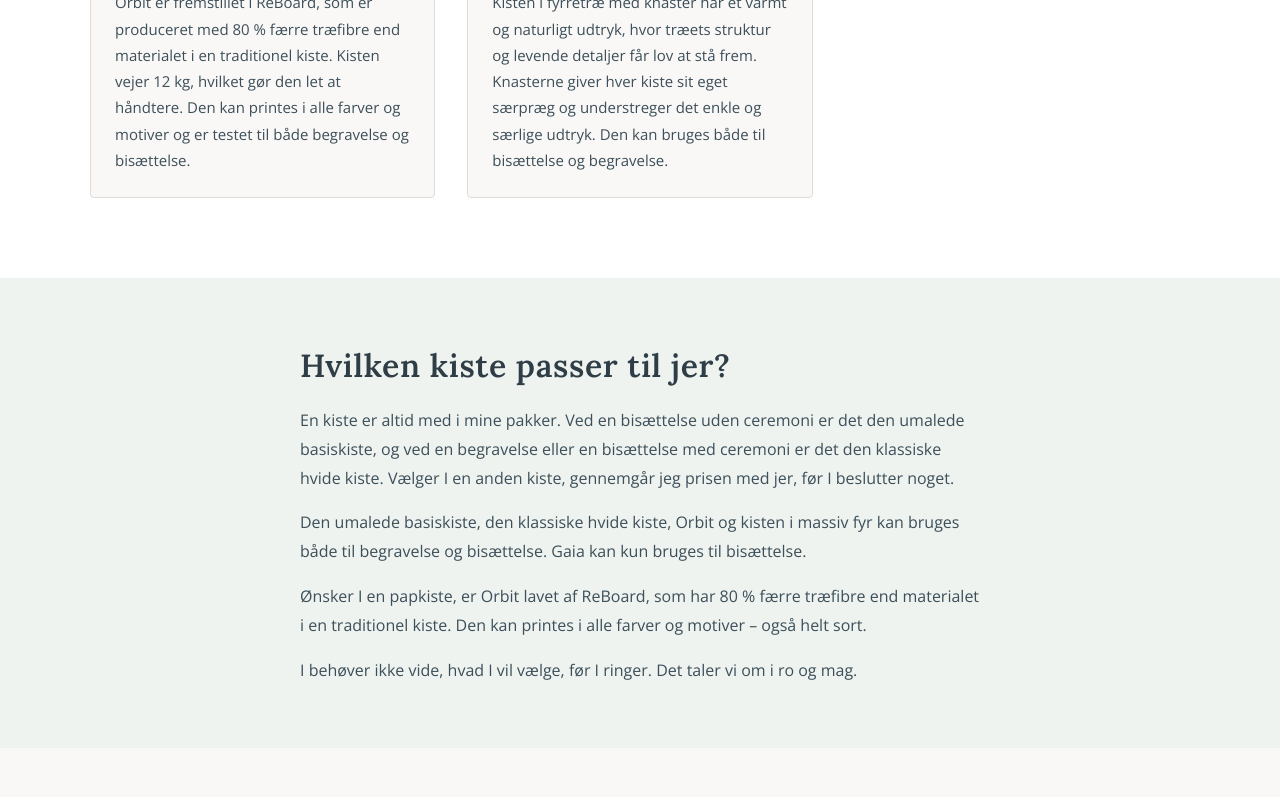
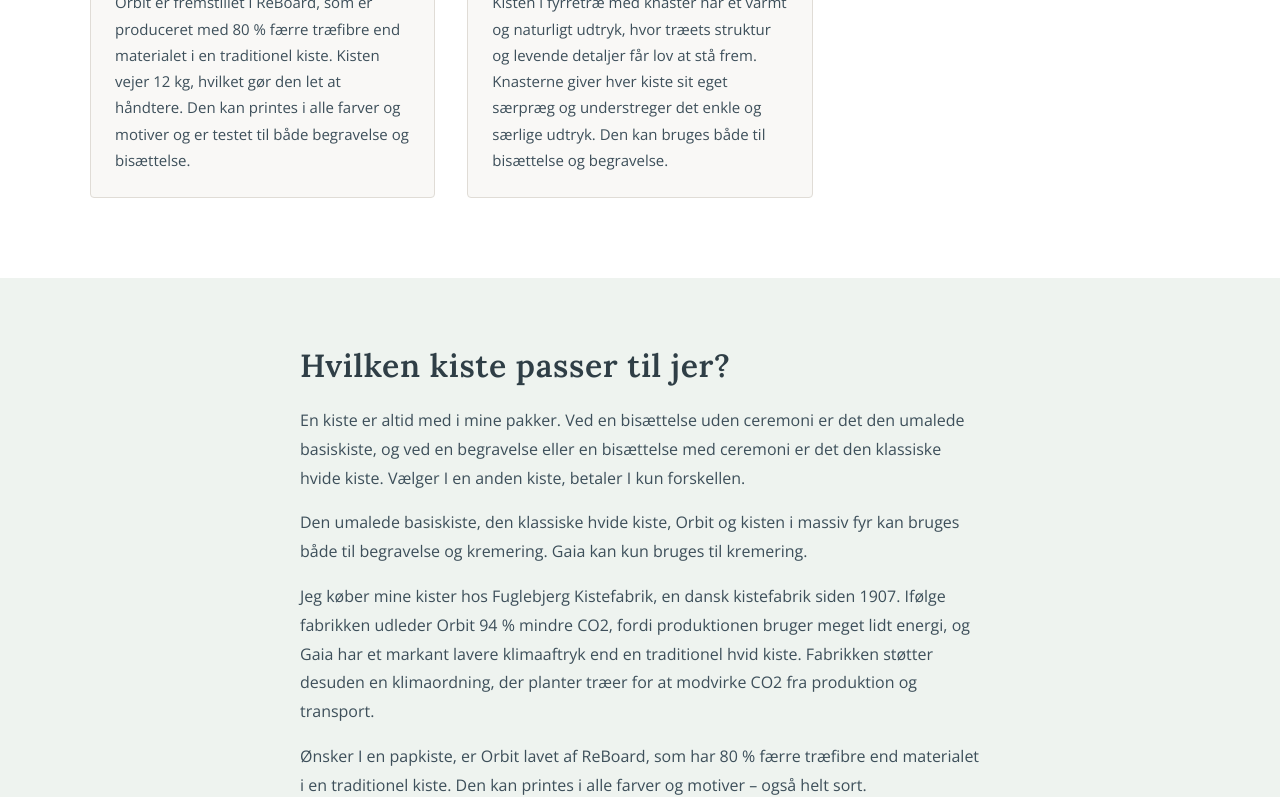
Before and after one commit to KimBondo/Bedemand-K-benhavn, a React (Vite) app in the folder client/: page /produkter in a window 1280 px wide. Shown: the part 2000-2797 px from the top of the page. Built offline with nearby package versions, Linux system fonts and the light colour scheme.

Commit message:
Kister: betaler kun forskellen, kremering, Fuglebjerg Kistefabrik og CO2
Co-Authored-By: Claude Opus 5.5 <noreply@anthropic.com>
Claude-Session: https://claude.ai/code/session_01F6kLjEGrqw4xD5LBLrMpCs

```diff
--- a/client/src/pages/KimProdukter.tsx
+++ b/client/src/pages/KimProdukter.tsx
@@ -258,7 +258,7 @@ export default function KimProdukter() {
       <section style={{ background: "#fff", padding: "80px 32px" }}>
         <div style={{ maxWidth: "1100px", margin: "0 auto" }}>
           <p style={s.label}>Kister</p>
-          <h2 style={{ ...s.h2, marginBottom: "12px" }}>Kister til begravelse og bisættelse</h2>
+          <h2 style={{ ...s.h2, marginBottom: "12px" }}>Kister til begravelse og kremering</h2>
           <p style={{ ...s.body, maxWidth: "640px", marginBottom: "48px" }}>
             Jeg har valgt kisterne med omhu, så der er noget, der passer til de fleste. I behøver ikke beslutte noget her og nu – har I spørgsmål til en bestemt kiste, er I velkomne til at ringe.
           </p>
@@ -325,10 +325,13 @@ export default function KimProdukter() {
         <div style={{ maxWidth: "680px", margin: "0 auto" }}>
           <h2 style={s.h2}>Hvilken kiste passer til jer?</h2>
           <p style={{ ...s.body, maxWidth: "680px" }}>
-            En kiste er altid med i mine pakker. Ved en bisættelse uden ceremoni er det den umalede basiskiste, og ved en begravelse eller en bisættelse med ceremoni er det den klassiske hvide kiste. Vælger I en anden kiste, gennemgår jeg prisen med jer, før I beslutter noget.
+            En kiste er altid med i mine pakker. Ved en bisættelse uden ceremoni er det den umalede basiskiste, og ved en begravelse eller en bisættelse med ceremoni er det den klassiske hvide kiste. Vælger I en anden kiste, betaler I kun forskellen.
           </p>
           <p style={{ ...s.body, maxWidth: "680px" }}>
-            Den umalede basiskiste, den klassiske hvide kiste, Orbit og kisten i massiv fyr kan bruges både til begravelse og bisættelse. Gaia kan kun bruges til bisættelse.
+            Den umalede basiskiste, den klassiske hvide kiste, Orbit og kisten i massiv fyr kan bruges både til begravelse og kremering. Gaia kan kun bruges til kremering.
+          </p>
+          <p style={{ ...s.body, maxWidth: "680px" }}>
+            Jeg køber mine kister hos Fuglebjerg Kistefabrik, en dansk kistefabrik siden 1907. Ifølge fabrikken udleder Orbit 94 % mindre CO2, fordi produktionen bruger meget lidt energi, og Gaia har et markant lavere klimaaftryk end en traditionel hvid kiste. Fabrikken støtter desuden en klimaordning, der planter træer for at modvirke CO2 fra produktion og transport.
           </p>
           <p style={{ ...s.body, maxWidth: "680px" }}>
             Ønsker I en papkiste, er Orbit lavet af ReBoard, som har 80 % færre træfibre end materialet i en traditionel kiste. Den kan printes i alle farver og motiver – også helt sort.
```
